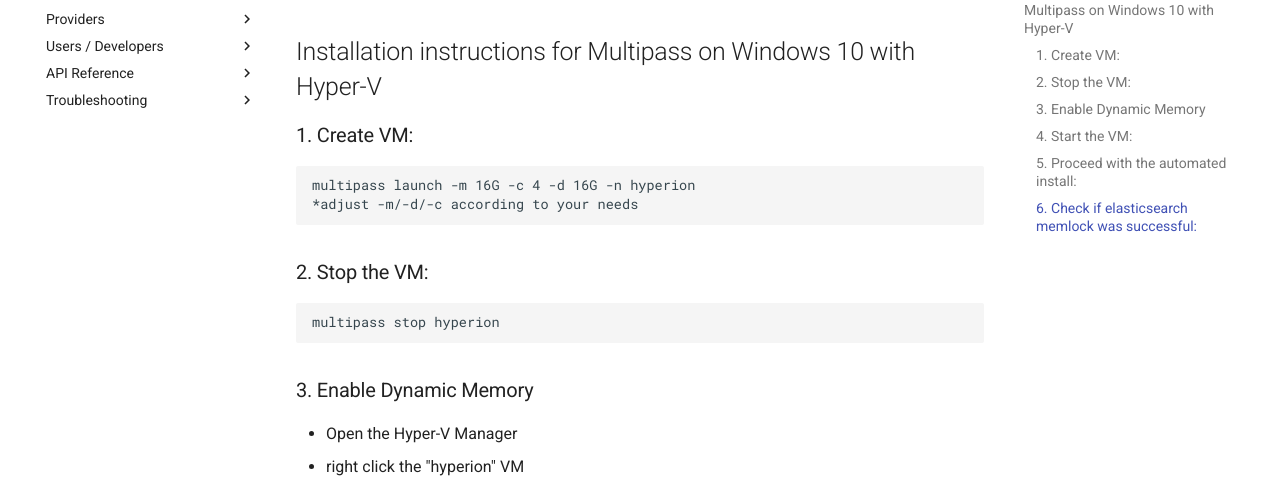
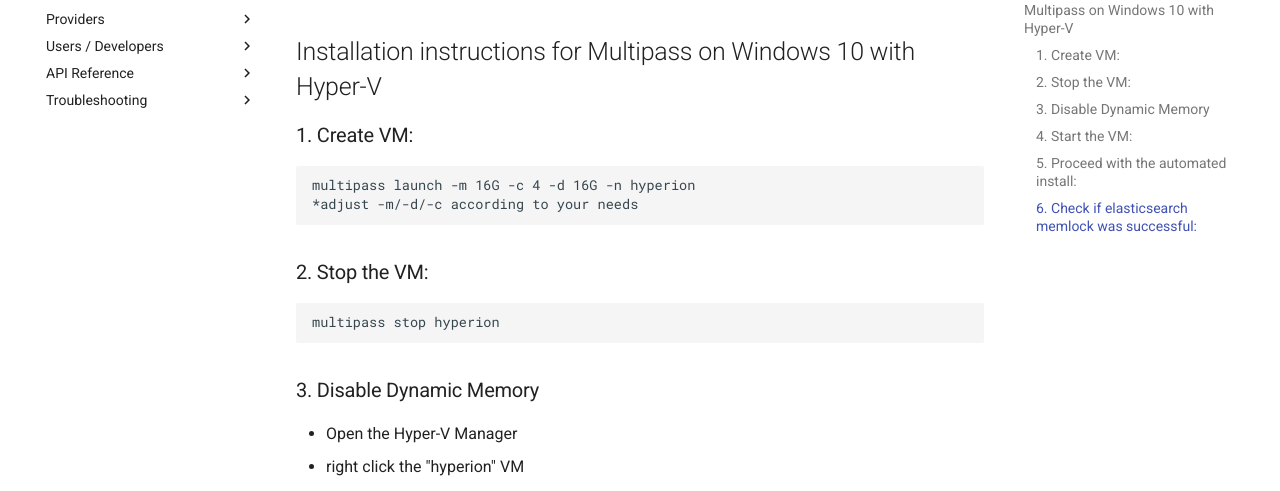
Before and after one commit to eosrio/hyperion-docs, an MkDocs documentation site: the page built from docs/windows.md, in a window 1280 px wide and 1243 px high. Shown: the part 146-637 px from the top of the window. Built offline with MkDocs 1.6.1 and Material for MkDocs 9.7.7, drawn with Linux system fonts in a browser that asks for light colours; comment, search, counter and statistics services are not loaded.

Commit message:
windows instructions

`````diff
--- a/docs/windows.md
+++ b/docs/windows.md
@@ -12,7 +12,7 @@
 multipass stop hyperion
 ````
 
-### 3. Enable Dynamic Memory
+### 3. Disable Dynamic Memory
    - Open the Hyper-V Manager
    - right click the "hyperion" VM
    - go on "Settings..." -> "Memory" -> Uncheck "Enable Dynamic Memory"
`````
